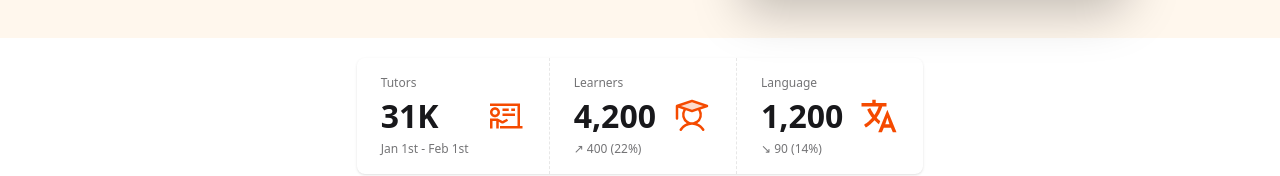
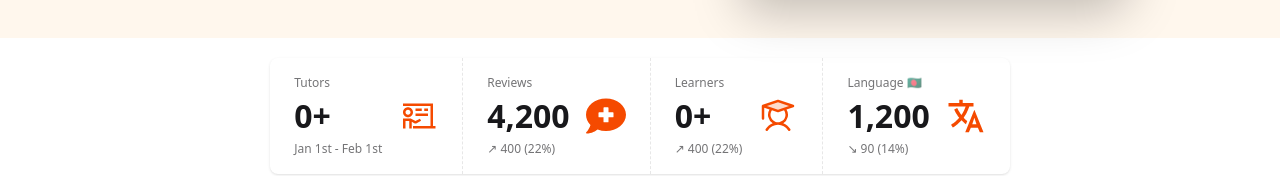
Before and after one commit to julkarzunayed/fluent-talk-client, a React (Vite) app: page / in a window 1280 px wide. Shown: the part 628-804 px from the top of the page. Built offline with nearby package versions, Linux system fonts and the light colour scheme; no server answers.

Commit message:
added tutor and students numbers from the DB

```diff
--- a/package.json
+++ b/package.json
@@ -13,6 +13,7 @@
     "@tailwindcss/vite": "^4.1.10",
     "@tanstack/react-query": "^5.80.7",
     "axios": "^1.9.0",
+    "country-flag-icons": "^1.5.19",
     "firebase": "^11.9.1",
     "motion": "^12.18.1",
     "react": "^19.1.0",
--- a/src/pages/HomePage/Stat.jsx
+++ b/src/pages/HomePage/Stat.jsx
@@ -1,9 +1,23 @@
-import React from 'react';
+import axios from 'axios';
+import React, { useEffect, useState } from 'react';
+import { FaCommentMedical } from 'react-icons/fa';
 import { IoLanguageSharp } from 'react-icons/io5';
 import { LiaChalkboardTeacherSolid } from 'react-icons/lia';
 import { PiStudentDuotone } from 'react-icons/pi';
 
+
+
 const Stat = () => {
+    const [studentCount, setStudentCount ]= useState(0);
+    const [tutorCount, setTutorCount ]= useState(0);
+
+    useEffect(() => {
+        axios.get(`http://localhost:3000/user/student`)
+            .then(res => setStudentCount(res.data))
+        axios.get(`http://localhost:3000/user/tutor`)
+            .then(res => setTutorCount(res.data))
+    }, [])
+    // console.log(studentCount, tutorCount);
     return (
         <div className="flex p-5">
             <div className="stats shadow mx-auto">
@@ -12,8 +26,17 @@ const Stat = () => {
                         <LiaChalkboardTeacherSolid  size={40}/>
                     </div>
                     <div className="stat-title">Tutors</div>
-                    <div className="stat-value">31K</div>
+                    <div className="stat-value">{tutorCount}+</div>
                     <div className="stat-desc">Jan 1st - Feb 1st</div>
+                </div>
+
+                <div className="stat">
+                    <div className="stat-figure text-orange-600">
+                        <FaCommentMedical size={40}/>
+                    </div>
+                    <div className="stat-title">Reviews</div>
+                    <div className="stat-value">4,200</div>
+                    <div className="stat-desc">↗︎ 400 (22%)</div>
                 </div>
 
                 <div className="stat">
@@ -21,7 +44,7 @@ const Stat = () => {
                         <PiStudentDuotone  size={40}/>
                     </div>
                     <div className="stat-title">Learners</div>
-                    <div className="stat-value">4,200</div>
+                    <div className="stat-value">{studentCount}+</div>
                     <div className="stat-desc">↗︎ 400 (22%)</div>
                 </div>
 
@@ -29,7 +52,7 @@ const Stat = () => {
                     <div className="stat-figure text-orange-600">
                         <IoLanguageSharp size={40} />
                     </div>
-                    <div className="stat-title">Language</div>
+                    <div className="stat-title">Language <span>&#x1f1e7;&#x1f1e9;</span></div>
                     <div className="stat-value">1,200</div>
                     <div className="stat-desc">↘︎ 90 (14%)</div>
                 </div>
```
Also changed, not shown: 2 other files (tests, documents, lock files or other folders).
